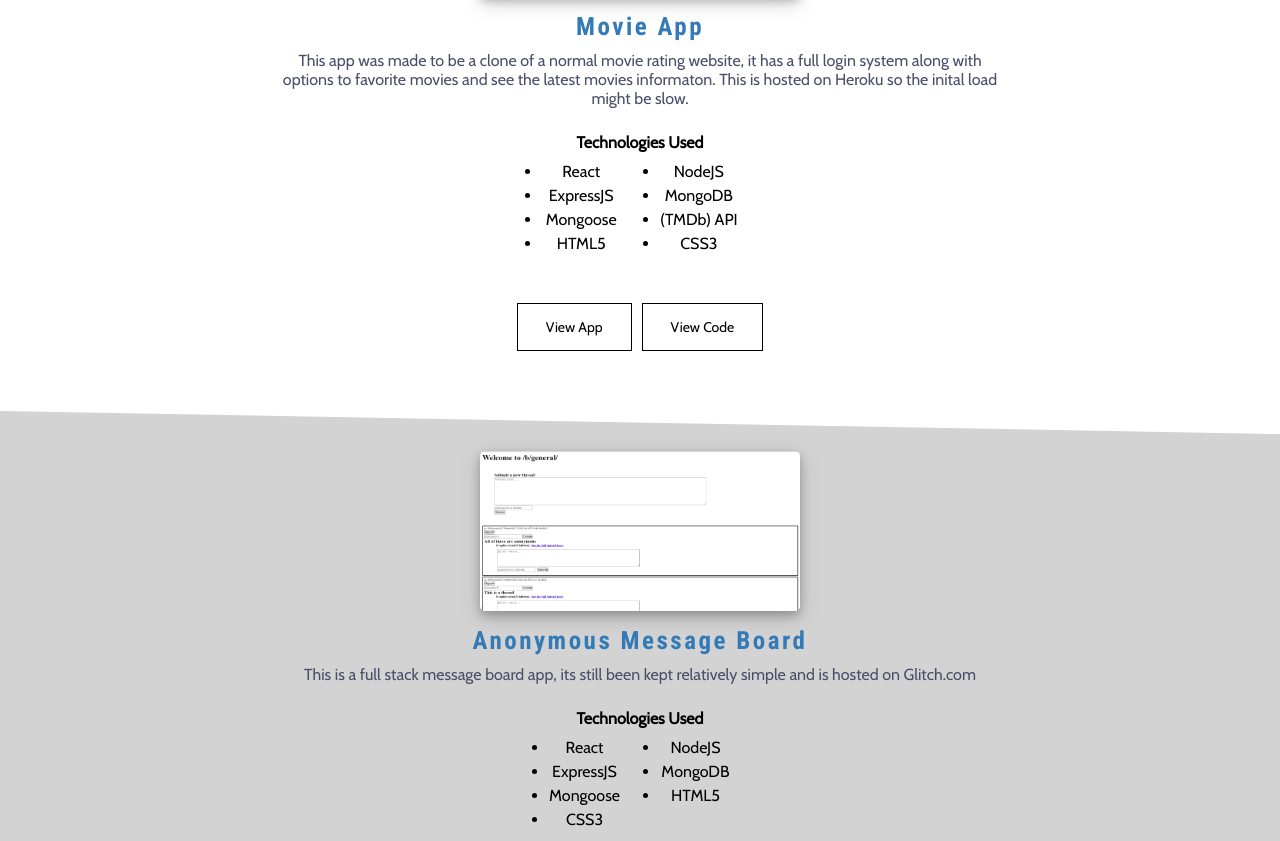
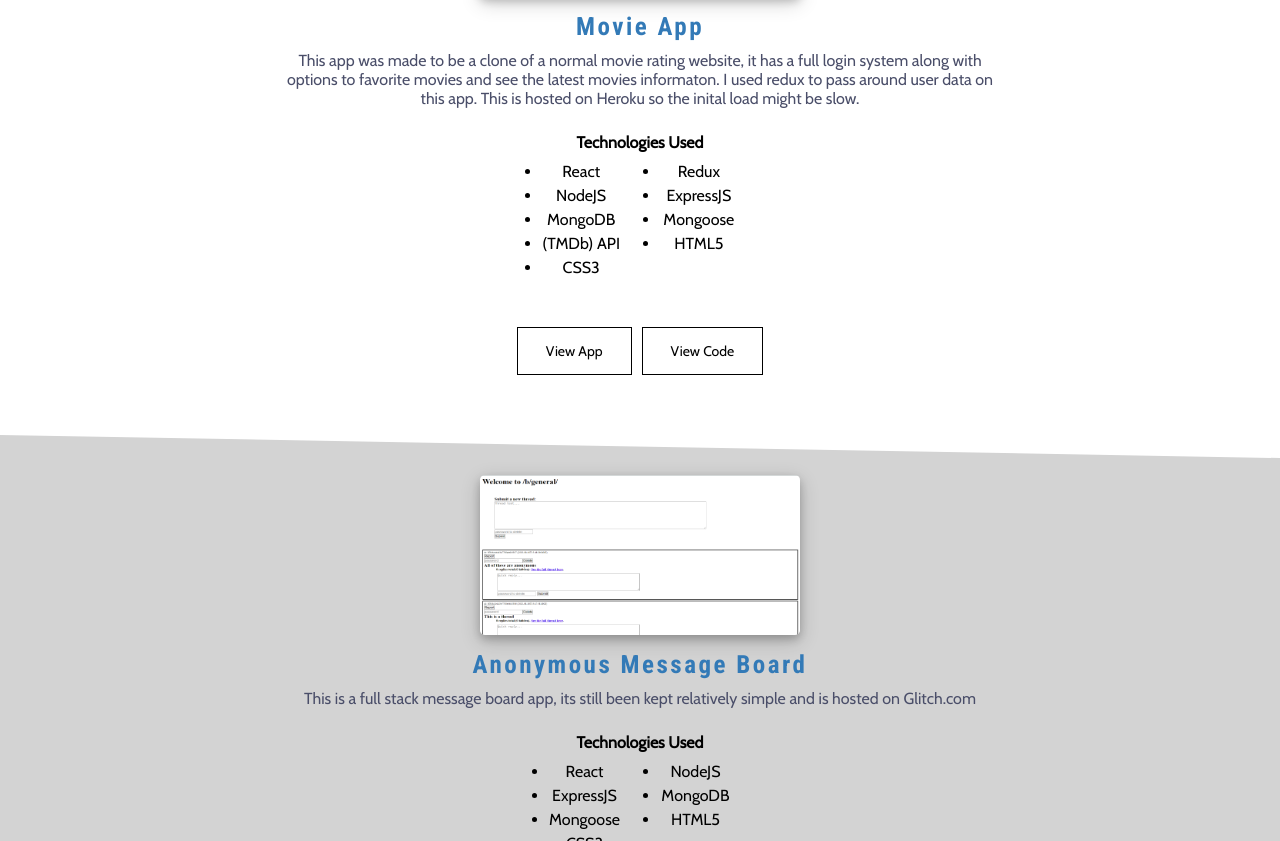
Before and after one commit to Symbolistic/symbolistic.github.io, a plain HTML site: page index.html in a window 1280 px wide. Shown: the part 1919-2760 px from the top of the page. Drawn offline with nearby package versions, Linux system fonts and the light colour scheme.

Commit message:
pushing small change to movie app section

```diff
--- a/index.html
+++ b/index.html
@@ -155,14 +155,16 @@
 					<p class="description">
 						This app was made to be a clone of a normal movie rating website, it
 						has a full login system along with options to favorite movies and
-                        see the latest movies informaton.
-                        This is hosted on Heroku so the inital load might be slow.
+						see the latest movies informaton. I used redux to pass around user
+						data on this app. This is hosted on Heroku so the inital load might
+						be slow.
 					</p>
 
 					<div class="technologies-used">
 						<h4>Technologies Used</h4>
 						<ul class="project-techs">
 							<li>React</li>
+							<li>Redux</li>
 							<li>NodeJS</li>
 							<li>ExpressJS</li>
 							<li>MongoDB</li>
```
Also changed, not shown: projects.html (+11 -4 lines).
